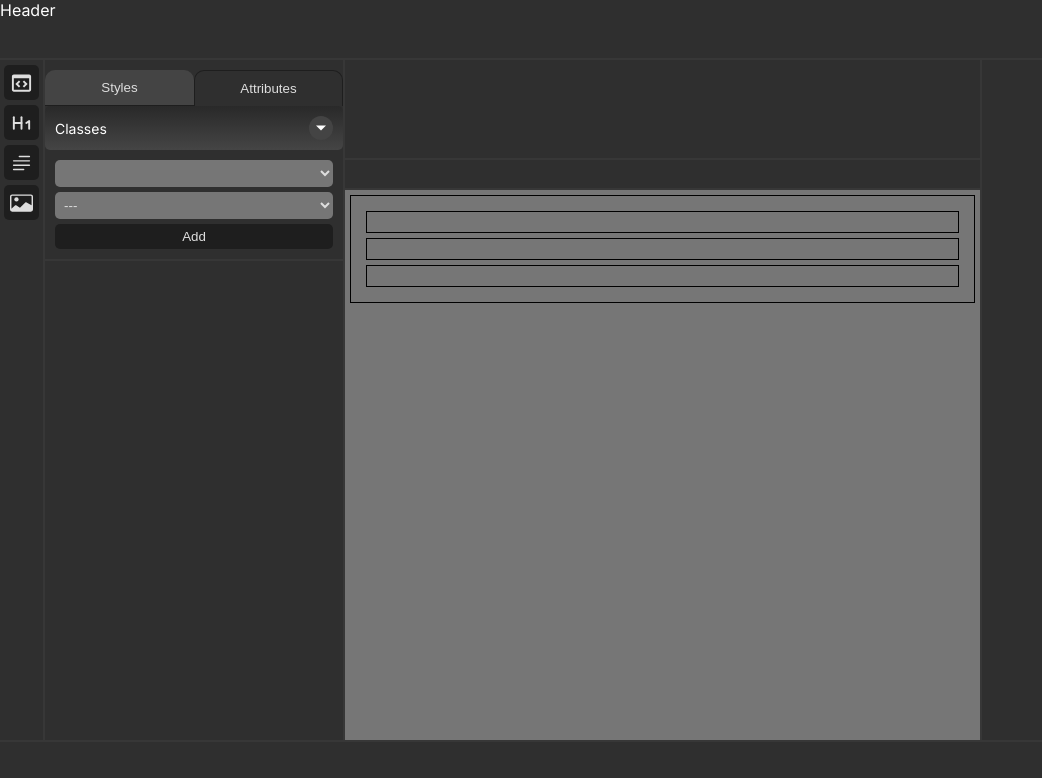
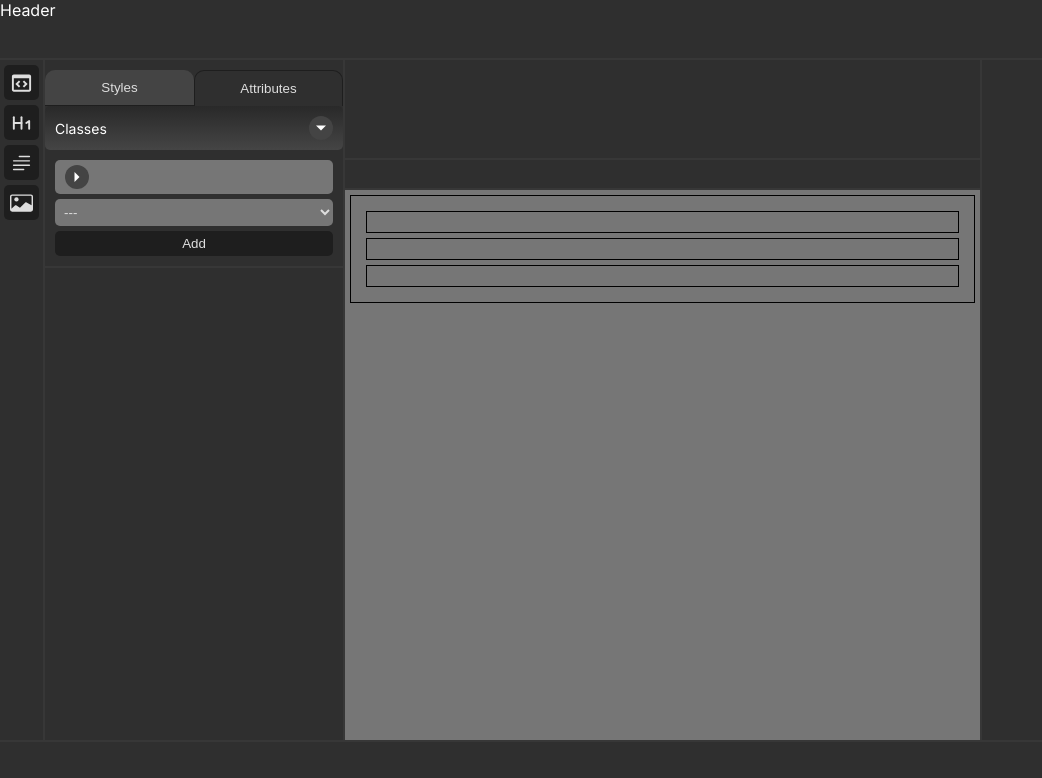
Before and after one commit to yudeelee/sitebuilder, a Next.js app: page /progect in a window 1280 px wide. Shown: the top 778 px of the page, without its empty margins (0-1042 px from the left). Built offline with nearby package versions, Linux system fonts and the light colour scheme.

Commit message:
add drop-down select

```diff
--- a/app/components/sections/progect/properties/attributes/classes/Classes.jsx
+++ b/app/components/sections/progect/properties/attributes/classes/Classes.jsx
@@ -1,7 +1,10 @@
+'use client';
+
 import { useSelector } from 'react-redux';
-import styles from './style.module.scss';
+import styles from './styles.module.scss';
 import { IoMdArrowDropdown } from 'react-icons/io';
 import { useState } from 'react';
+import SelectClass from './selectClass/SelectClass';
 
 const psedo = ['---', ':hover', 'first-child', 'last-child'];
 
@@ -17,7 +20,7 @@ const Classes = () => {
   return (
     <div className={styles.classes}>
       <div className={styles.header}>
-        {selCl || 'Classes'}
+        Classes
         <div
           className={`${styles.open} ${!open ? styles.hide : ''}`}
           onClick={() => setOpen(!open)}
@@ -26,13 +29,7 @@ const Classes = () => {
         </div>
       </div>
       <div className={`${styles.body} ${!open ? styles.hide : ''}`}>
-        <select>
-          {classes?.map((cl, idx) => (
-            <option key={idx} value={cl}>
-              {cl}
-            </option>
-          ))}
-        </select>
+        <SelectClass values={classes} selected={selCl} />
         <select>
           {psedo?.map((cl, idx) => (
             <option key={idx} value={cl}>
--- /dev/null
+++ b/app/components/sections/progect/properties/attributes/classes/selectClass/SelectClass.jsx
@@ -0,0 +1,63 @@
+import styles from './styles.module.scss';
+import { IoMdArrowDropdown } from 'react-icons/io';
+import { useState } from 'react';
+import { MdModeEditOutline } from 'react-icons/md';
+import { MdOutlineDeleteOutline } from 'react-icons/md';
+import { HiOutlineArrowSmUp } from 'react-icons/hi';
+import { HiOutlineArrowSmDown } from 'react-icons/hi';
+
+const SelectClass = ({
+  values = [],
+  selected,
+  select,
+  edit,
+  del,
+  up,
+  down,
+}) => {
+  const [open, setOpen] = useState(false);
+  return (
+    <div className={styles.selectClass}>
+      <div
+        className={`${styles.selected} ${open ? styles.hide : ''}`}
+        onClick={() => setOpen(!open)}
+      >
+        {selected}
+        <div className={`${styles.open} ${!open ? styles.hide : ''}`}>
+          <IoMdArrowDropdown />
+        </div>
+      </div>
+      <div className={`${styles.list} ${open ? styles.hide : ''}`}>
+        {values.map((val, idx) => (
+          <div key={idx} className={styles.item}>
+            {val}
+            <div className={styles.buttons}>
+              {idx === values.length - 1 ? (
+                ''
+              ) : (
+                <div className={styles.itemButton}>
+                  <HiOutlineArrowSmDown />
+                </div>
+              )}
+              {idx === 0 ? (
+                <div className={styles.itemButtonEmpty}></div>
+              ) : (
+                <div className={styles.itemButton}>
+                  <HiOutlineArrowSmUp />
+                </div>
+              )}
+              <div className={styles.itemButton}>
+                <MdModeEditOutline />
+              </div>
+              <div className={styles.itemButton}>
+                <MdOutlineDeleteOutline />
+              </div>
+            </div>
+          </div>
+        ))}
+      </div>
+    </div>
+  );
+};
+
+export default SelectClass;
--- /dev/null
+++ b/app/components/sections/progect/properties/attributes/classes/selectClass/styles.module.scss
@@ -0,0 +1,89 @@
+@import '@/styles/base';
+
+.selectClass {
+  position: relative;
+  margin-bottom: 0.5rem;
+}
+
+.selected {
+  padding: 0.5rem 1rem;
+  border-radius: 0.5rem;
+  background-color: $document-color;
+  display: flex;
+  align-items: center;
+  justify-content: space-between;
+  font-size: 1.4rem;
+  &.hide {
+    border-radius: 0.5rem 0.5rem 0 0;
+  }
+}
+
+.open {
+  width: 2.4rem;
+  height: 2.4rem;
+  border-radius: 50%;
+  background-color: $button-hover-color;
+  display: flex;
+  align-items: center;
+  justify-content: center;
+  transition: all 0.3s;
+  &.hide {
+    transform: rotateZ(-90deg);
+  }
+  svg {
+    width: 2rem;
+    height: 2rem;
+  }
+}
+
+.list {
+  position: absolute;
+  transform-origin: top center;
+  transition: all 0.3s;
+  display: flex;
+  flex-direction: column;
+  gap: 0.3rem;
+  padding: 1rem;
+  background-color: $document-color;
+  width: 100%;
+  box-sizing: border-box;
+  margin-top: 1px;
+  transform: scaleY(0);
+  border-radius: 0 0 0.5rem 0.5rem;
+  font-size: 1.2rem;
+  opacity: 0;
+  &.hide {
+    transform: scaleY(1);
+    opacity: 1;
+  }
+  .item {
+    display: flex;
+    align-items: center;
+    justify-content: space-between;
+  }
+}
+
+.buttons {
+  display: flex;
+  align-items: center;
+  justify-content: flex-end;
+  gap: 4px;
+}
+
+.itemButton {
+  width: 2.4rem;
+  height: 2.4rem;
+  border-radius: 50%;
+  background-color: $button-hover-color;
+  display: flex;
+  align-items: center;
+  justify-content: center;
+  svg {
+    width: 1.8rem;
+    height: 1.8rem;
+  }
+}
+
+.itemButtonEmpty {
+  width: 2.4rem;
+}
--- a/app/components/sections/progect/properties/attributes/classes/style.module.scss
+++ b/app/components/sections/progect/properties/attributes/classes/styles.module.scss
@@ -38,6 +38,7 @@
   transition: all 0.3s;
   &.hide {
     transform: scaleY(0);
+    opacity: 0;
   }
   select {
     padding: 0.5rem;
```
